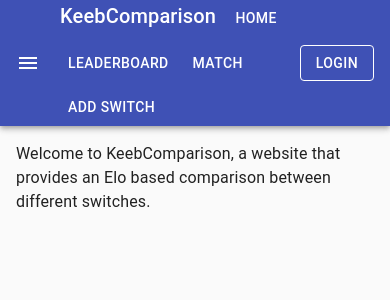
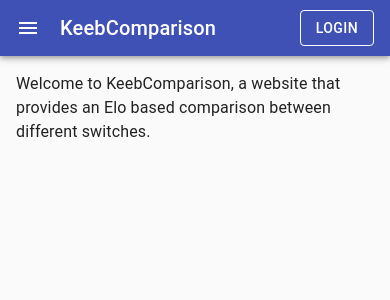
Before and after one commit to laujamie/keeb-comparison, a React (Create React App) app in the folder frontend/: page / in a window 390 px wide. Shown: the top 300 px of the page. Built offline with nearby package versions, Linux system fonts and the light colour scheme; no server answers.

Commit message:
Fix appbar for mobile

```diff
--- a/frontend/src/components/AppBar/index.tsx
+++ b/frontend/src/components/AppBar/index.tsx
@@ -47,15 +47,15 @@
       overflow: 'auto',
     },
     desktopMenu: {
-      [theme.breakpoints.only('md')]: {
+      [theme.breakpoints.only('sm')]: {
         display: 'initial',
       },
-      [theme.breakpoints.down('md')]: {
+      [theme.breakpoints.down('sm')]: {
         display: 'none',
       },
     },
     mobileMenu: {
-      [theme.breakpoints.up('md')]: {
+      [theme.breakpoints.up('sm')]: {
         display: 'none',
       },
     },
@@ -204,12 +204,12 @@
                   </Typography>
                 </Link>
               </Grid>
-              <Grid item>
+              <Grid item className={classes.desktopMenu}>
                 <Button component={RouterLink} to="/" color="inherit">
                   Home
                 </Button>
               </Grid>
-              <Grid item>
+              <Grid item className={classes.desktopMenu}>
                 <Button
                   component={RouterLink}
                   to="/leaderboard"
@@ -218,12 +218,12 @@
                   Leaderboard
                 </Button>
               </Grid>
-              <Grid item>
+              <Grid item className={classes.desktopMenu}>
                 <Button component={RouterLink} to="/match" color="inherit">
                   Match
                 </Button>
               </Grid>
-              <Grid item>
+              <Grid item className={classes.desktopMenu}>
                 <Button
                   component={RouterLink}
                   to="/switches/new"
```
